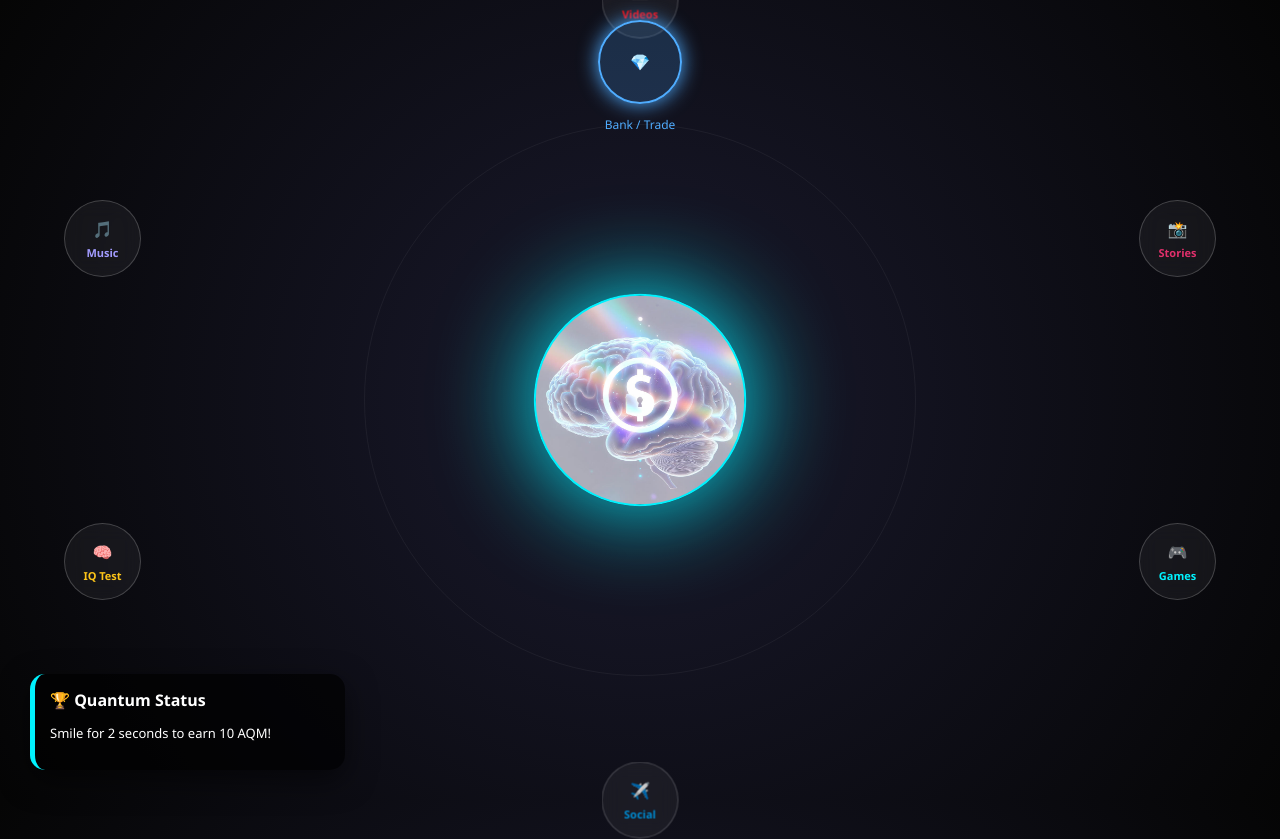
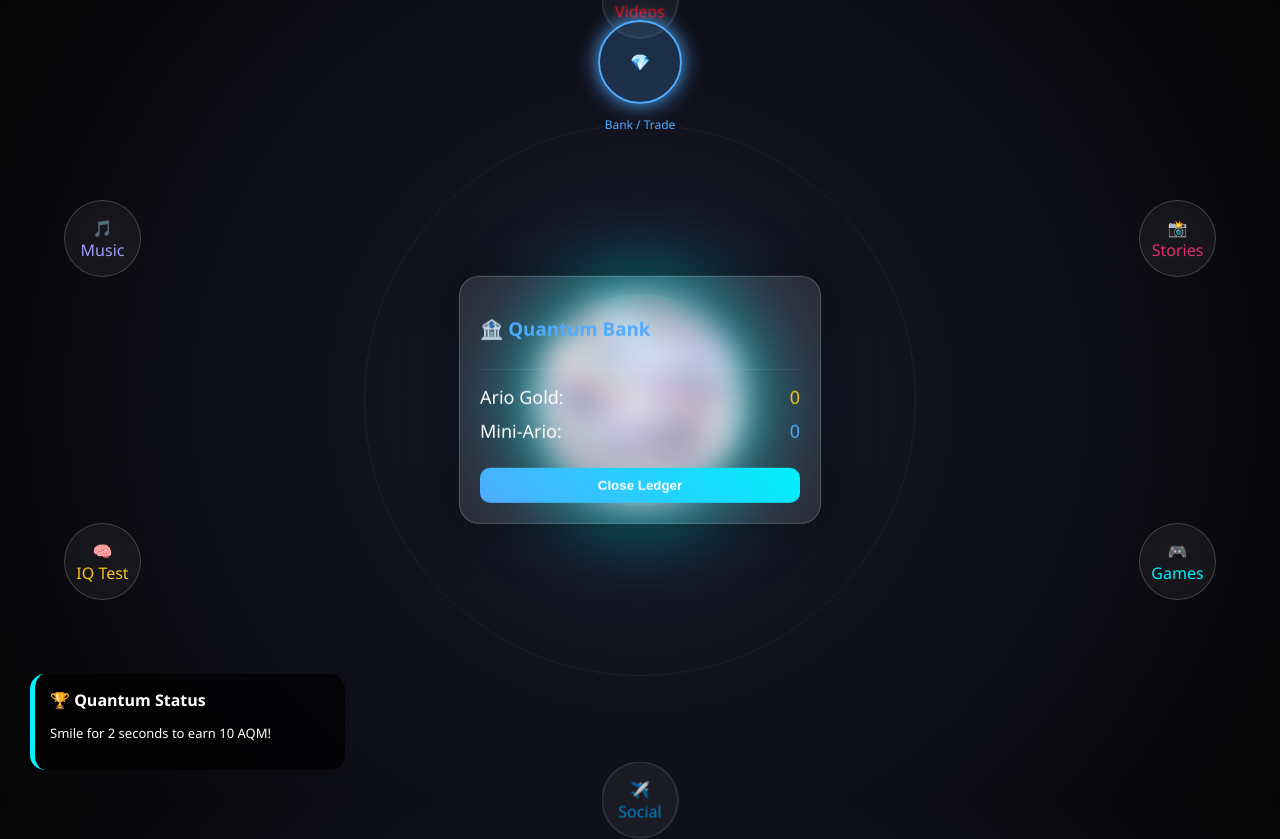
Before and after one commit to Avid-game/Ario-Quantum-Money, a plain HTML site: page dashboard.html in a window 1280 px wide. Both pictures are taken after a click on the element "Open Bank". Drawn offline with nearby package versions, Linux system fonts and the light colour scheme.

Commit message:
Update dashboard.html

```diff
--- a/dashboard.html
+++ b/dashboard.html
@@ -14,6 +14,19 @@
             background: radial-gradient(circle at center, #1a1a2e 0%, #050505 100%);
             color: white; font-family: 'Segoe UI', sans-serif; margin: 0; height: 100vh; overflow: hidden;
         }
+        /* استایل بانک شیشه‌ای */
+        .wallet-modal {
+            display: none; position: fixed; top: 50%; left: 50%; transform: translate(-50%, -50%);
+            width: 320px; background: rgba(255, 255, 255, 0.1); backdrop-filter: blur(15px);
+            border-radius: 20px; border: 1px solid rgba(255, 255, 255, 0.2);
+            padding: 20px; z-index: 100; box-shadow: 0 0 50px rgba(0,0,0,0.5);
+        }
+        .wallet-header { color: var(--bank-blue); border-bottom: 1px solid rgba(255,255,255,0.1); padding-bottom: 10px; margin-bottom: 15px; }
+        .balance-item { display: flex; justify-content: space-between; margin: 10px 0; font-size: 18px; }
+        .btn-trade {
+            width: 100%; background: linear-gradient(45deg, var(--bank-blue), var(--glow));
+            border: none; padding: 10px; border-radius: 10px; color: white; font-weight: bold; cursor: pointer; margin-top: 15px;
+        }
         /* بخش بانکی بالایی */
         .top-bank {
             position: absolute; top: 20px; left: 50%; transform: translateX(-50%);
@@ -25,7 +38,7 @@
             display: flex; align-items: center; justify-content: center;
             box-shadow: 0 0 20px var(--bank-blue); cursor: pointer;
         }
-        /* مغز مرکزی با انیمیشن تپش */
+        /* مغز مرکزی */
         .container { position: relative; width: 100vw; height: 100vh; display: flex; align-items: center; justify-content: center; }
         .main-brain {
             width: 200px; height: 200px; border-radius: 50%;
@@ -39,7 +52,6 @@
             50% { transform: scale(1.05); box-shadow: 0 0 100px var(--glow); }
             100% { transform: scale(1); box-shadow: 0 0 50px var(--glow); }
         }
-        /* آیکون‌های پلتفرم */
         .orbit-ring {
             position: absolute; width: 550px; height: 550px;
             border: 1px solid rgba(255,255,255,0.05); border-radius: 50%;
@@ -51,21 +63,25 @@
             border: 1px solid rgba(255,255,255,0.2); cursor: pointer;
             transition: all 0.4s cubic-bezier(0.175, 0.885, 0.32, 1.275);
         }
-        .node:hover { transform: scale(1.3); box-shadow: 0 0 30px currentColor; background: rgba(255,255,255,0.1); }
-        .node span { font-size: 11px; margin-top: 5px; font-weight: bold; }
-        /* باکس اعلان‌ها و اسکنر */
+        .node:hover { transform: scale(1.3); box-shadow: 0 0 30px currentColor; }
         .quest-box {
             position: absolute; bottom: 30px; left: 30px;
             background: rgba(0,0,0,0.7); padding: 15px; border-radius: 15px;
             border-left: 5px solid var(--glow); width: 280px; z-index: 30;
-            box-shadow: 0 10px 30px rgba(0,0,0,0.5);
         }
     </style>
 </head>
 <body>
 
+    <div id="walletModal" class="wallet-modal">
+        <div class="wallet-header"><h3>🏦 Quantum Bank</h3></div>
+        <div class="balance-item"><span>Ario Gold:</span><span id="gold-bal" style="color: var(--gold);">0</span></div>
+        <div class="balance-item"><span>Mini-Ario:</span><span id="mini-bal" style="color: var(--bank-blue);">0</span></div>
+        <button class="btn-trade" onclick="toggleWallet()">Close Ledger</button>
+    </div>
+
     <div class="top-bank">
-        <div class="mini-ario-brain" title="Mini-Ario Banking">💎</div>
+        <div class="mini-ario-brain" onclick="toggleWallet()" title="Open Bank">💎</div>
         <p style="font-size: 12px; color: var(--bank-blue);">Bank / Trade</p>
     </div>
 
@@ -74,11 +90,11 @@
         <div class="orbit-ring"></div>
 
         <div class="node" style="top: 0; left: 50%; transform: translate(-50%, -50%); color: var(--yt);" onclick="scanVideoContent()">🎬<span>Videos</span></div>
-        <div class="node" style="top: 25%; right: 5%; color: var(--ig);" onclick="alert('Stories Section Loading...')">📸<span>Stories</span></div>
-        <div class="node" style="bottom: 25%; right: 5%; color: var(--glow);" onclick="alert('Games Section Loading...')">🎮<span>Games</span></div>
-        <div class="node" style="bottom: 0; left: 50%; transform: translate(-50%, 50%); color: var(--tg);" onclick="alert('Social Section Loading...')">✈️<span>Social</span></div>
-        <div class="node" style="bottom: 25%; left: 5%; color: var(--gold);" onclick="alert('IQ Test Section Loading...')">🧠<span>IQ Test</span></div>
-        <div class="node" style="top: 25%; left: 5%; color: #a29bfe;" onclick="alert('Music Section Loading...')">🎵<span>Music</span></div>
+        <div class="node" style="top: 25%; right: 5%; color: var(--ig);">📸<span>Stories</span></div>
+        <div class="node" style="bottom: 25%; right: 5%; color: var(--glow);">🎮<span>Games</span></div>
+        <div class="node" style="bottom: 0; left: 50%; transform: translate(-50%, 50%); color: var(--tg);">✈️<span>Social</span></div>
+        <div class="node" style="bottom: 25%; left: 5%; color: var(--gold);">🧠<span>IQ Test</span></div>
+        <div class="node" style="top: 25%; left: 5%; color: #a29bfe;">🎵<span>Music</span></div>
     </div>
 
     <div class="quest-box" id="notification-box">
@@ -87,20 +103,27 @@
     </div>
 
     <script>
-        // ۱. سیستم پاداش‌دهی
+        let totalGold = 0;
+
+        function toggleWallet() {
+            const modal = document.getElementById('walletModal');
+            document.getElementById('gold-bal').innerText = totalGold;
+            modal.style.display = modal.style.display === 'block' ? 'none' : 'block';
+        }
+
         function grantReward(amount) {
+            totalGold += amount;
             const questBox = document.getElementById('notification-box');
             questBox.style.borderColor = "#fcc419";
             questBox.innerHTML = `<h4>🎉 CONGRATS!</h4><p>You earned ${amount} Ario Coins!</p>`;
             document.querySelector('.main-brain').style.boxShadow = "0 0 120px #fcc419";
+            console.log("Bank Updated: " + totalGold);
         }
 
-        // ۲. اسکنر هوشمند ویدیو
         function scanVideoContent() {
             const questBox = document.getElementById('notification-box');
             questBox.style.borderColor = "#ff0000";
             let progress = 0;
-
             const interval = setInterval(() => {
                 progress += 10;
                 questBox.innerHTML = `<h4>🔍 AI SCANNING...</h4><p>Analyzing video originality: ${progress}%</p>`;
@@ -112,7 +135,6 @@
             }, 300);
         }
 
-        // ۳. چالش لبخند اولیه (شبیه‌سازی)
         setTimeout(() => {
             let timeLeft = 5;
             const timer = setInterval(() => {
```
